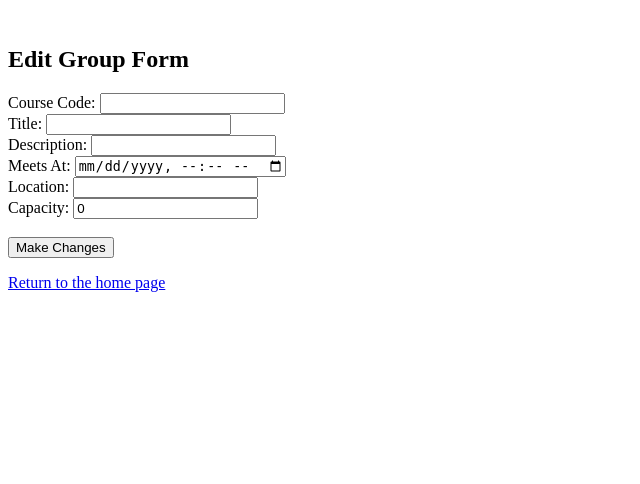
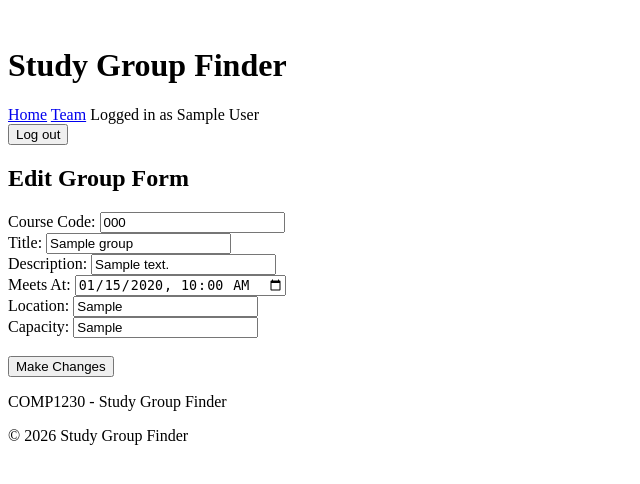
Before and after one commit to oldParsa/COMP1230-Project, a PHP site: page /group-edit.php?id=1 in a window 1280 px wide. Shown: the top 484 px of the page, without its empty margins (0-640 px from the left). Run offline with PHP 8.4, Linux system fonts and the light colour scheme; the visitor is signed in with stand-in values (Sample User, id 1); tables that the repository leaves empty or names only in its code hold one stand-in row (values such as "Sample post").

Commit message:
All the bugs fixed for these 3 files

```diff
--- a/group-delete.php
+++ b/group-delete.php
@@ -21,6 +21,7 @@ if(isset($_SESSION['user_id'])) {
             header('Location: index.php', true, 303);
             exit;
         } catch(PDOException $e) {
+            error_log($e->getMessage());
             $error['pdo'] = 'Could not perform the requested action. Please try again later.';
         }
     } else {
--- a/group-edit.php
+++ b/group-edit.php
@@ -5,23 +5,69 @@ session_start();
 if(isset($_SESSION['user_id'])) {
     $pdo = require __DIR__ . '/db.php';
 
+    function notFound(): void {
+        http_response_code(404);
+        ?>
+        <!DOCTYPE html>
+        <html lang="en">
+        <head>
+            <meta charset="utf-8">
+            <meta name="viewport" content="width=device-width, initial-scale=1">
+            <title>404</title>
+        </head>
+        <body>
+        <h1>404</h1>
+        <h2>Study group not found </h2>
+        <a href="index.php">Return to the home page</a>
+        </body>
+        </html>
+        <?php
+
+        exit;
+    }
+
     $id = filter_var($_GET['id'] ?? $_POST['id'] ?? '', FILTER_VALIDATE_INT);
 
     if($id === false) {
-        headeR('Location: index.php', true, 303);
+        notFound();
     }
 
     $errors = [];
-    $Course_Code = strtoupper(trim($_POST["course_code"] ?? ''));
-    $Title = trim($_POST["title"] ?? '');
-    $Description = trim($_POST["description"] ?? '');
-    $Capacity = trim($_POST['capacity'] ?? 0);
-    $Location = trim($_POST["location"] ?? '');
-    $Meets_At = $_POST["meets_at"] ?? '';
+    $group_found = false;
+
+    try {
+        $stmt = $pdo->prepare("SELECT course_code, title, description, meets_at, location, capacity FROM study_groups WHERE id = ?");
+        $stmt->execute([$id]);
+        $group_found = $stmt->fetch();
+    } catch(PDOException $e) {
+        error_log($e->getMessage());
+        $errors['Message'] = "Please try again later.";
+    }
+
+    if($group_found === false && !isset($errors['Message'])) {
+        notFound();
+    }
+
     $MAX_DESCRIPTION_CHARACTERS = 1000;
 
+    if($_SERVER['REQUEST_METHOD'] === 'POST') {
+        $Course_Code = strtoupper(trim($_POST["course_code"] ?? ''));
+        $Title = trim($_POST["title"] ?? '');
+        $Description = trim($_POST["description"] ?? '');
+        $Capacity = trim($_POST['capacity'] ?? 0);
+        $Location = trim($_POST["location"] ?? '');
+        $Meets_At = $_POST["meets_at"] ?? '';
+    } else {
+        $Course_Code = $group_found['course_code'] ?? '';
+        $Title = $group_found['title'] ?? '';
+        $Description = $group_found['description'] ?? '';
+        $Capacity = $group_found['capacity'] ?? '';
+        $Location = $group_found['location'] ?? '';
+        $Meets_At = $group_found['meets_at'] ?? '';
+    }
 
-    if($_SERVER["REQUEST_METHOD"] == "POST") {
+
+    if($_SERVER["REQUEST_METHOD"] === "POST" && !isset($errors['Message'])) {
         if($Course_Code === '') $errors['Course_Code'] = 'Course code cannot be empty.';
         if($Title === '') $errors['Title'] = 'Title cannot be empty.';
         if($Description === '') $errors['Description'] = 'Description cannot be empty.';
@@ -52,6 +98,27 @@ if(isset($_SESSION['user_id'])) {
             $errors['Capacity'] = 'Capacity must be a whole number from 2 to 10.';
         }
 
+        if($Meets_At === null || $Meets_At === '') {
+            $errors['Meets_At'] = 'Meeting time cannot be empty.';
+        } else if(strlen($Meets_At) !== 16) {
+            $errors['Meets_At'] = 'Meeting time must be in this format: 2026-11-08 15:00.';
+        } else {
+            $year = substr($Meets_At, 0, 4);
+            $month = substr($Meets_At, 5, 2);
+            $day = substr($Meets_At, 8, 2);
+            $hour = substr($Meets_At, 11, 2);
+            $minute = substr($Meets_At, 14, 2);
+
+            if ($Meets_At[4] !== '-' || $Meets_At[7] !== '-' || $Meets_At[10] !== 'T' || $Meets_At[13] !== ':' || !ctype_digit($year . $month . $day . $hour . $minute)) {
+                $errors['Meets_At'] = 'Meeting time must be in this format: 2026-11-08 15:00.';
+            } elseif (!checkdate((int) $month, (int) $day, (int) $year)) {
+                $errors['Meets_At'] = 'Meeting time must be a real date.';
+            } elseif ((int) $hour > 23 || (int) $minute > 59) {
+                $errors['Meets_At'] = 'Hour must be 00-23 and minute 00-59.';
+            }
+        }
+
+
         if(!$errors) {
             try{
 
@@ -67,7 +134,8 @@ if(isset($_SESSION['user_id'])) {
                 if($e->getCode() == 23000) {
                     $errors['Course_Code'] = 'Course code already exists.';
                 } else {
-                    $errors['Message'] = $e->getMessage();
+                    error_log($e->getMessage());
+                    $errors['Message'] = "Please try again later.";
                 }
             }
         }
@@ -79,6 +147,8 @@ if(isset($_SESSION['user_id'])) {
     exit;
 }
 
+
+require __DIR__ . '/header.php';
 ?>
 
 <!DOCTYPE html>
@@ -92,51 +162,51 @@ if(isset($_SESSION['user_id'])) {
 <form action="group-edit.php?id=<?= $id ?>" method="post">
     <input type="hidden" name="id" value="<?= (int) $id ?>">
     <h2>Edit Group Form</h2>
-    <span style="color: red"><?= $errors['Message'] ?? '' ?></span>
+    <span class="error"><?= $errors['Message'] ?? '' ?></span>
 
     <div>
         <label for="course_code">Course Code: </label>
         <input type="text" id="course_code" name="course_code" value="<?= htmlspecialchars($Course_Code)?>">
-        <span style="color: red"><?= $errors['Course_Code'] ?? '' ?></span>
+        <span class="error"><?= $errors['Course_Code'] ?? '' ?></span>
     </div>
 
     <div>
         <label for="title">Title: </label>
         <input type="text" id="title" name="title" value="<?= htmlspecialchars($Title)?>">
-        <span style="color: red"><?= $errors['Title'] ?? '' ?></span>
+        <span class="error"><?= $errors['Title'] ?? '' ?></span>
     </div>
 
     <div>
         <label for="description">Description: </label>
         <input type="text" id="description" name="description" value="<?= htmlspecialchars($Description)?>">
-        <span style="color: red"><?= $errors['Description'] ?? '' ?></span>
+        <span class="error"><?= $errors['Description'] ?? '' ?></span>
 
     </div>
 
     <div>
         <label for="meets_at">Meets At: </label>
         <input type="datetime-local" id="meets_at" name="meets_at" value="<?= htmlspecialchars($Meets_At)?>">
-        <span style="color: red"><?= $errors['Meets_At'] ?? '' ?></span>
+        <span class="error"><?= $errors['Meets_At'] ?? '' ?></span>
 
     </div>
 
     <div>
         <label for="location">Location: </label>
         <input type="text" id="location" name="location" value="<?= htmlspecialchars($Location)?>">
-        <span style="color: red"><?= $errors['Location'] ?? '' ?></span>
+        <span class="error"><?= $errors['Location'] ?? '' ?></span>
     </div>
 
     <div>
         <label for="capacity">Capacity: </label>
         <input type="text" id="capacity" name="capacity" value="<?= htmlspecialchars($Capacity)?>">
-        <span style="color: red"><?= $errors['Capacity'] ?? '' ?></span>
+        <span class="error"><?= $errors['Capacity'] ?? '' ?></span>
     </div>
 
     <br>
     <button type="submit">Make Changes</button>
 </form>
 
-<a href="index.php">Return to the home page</a>
+<?php require __DIR__ . '/footer.php'; ?>
 
 </body>
 </html>
```
Also changed, not shown: group-create.php (+33 -8 lines).
